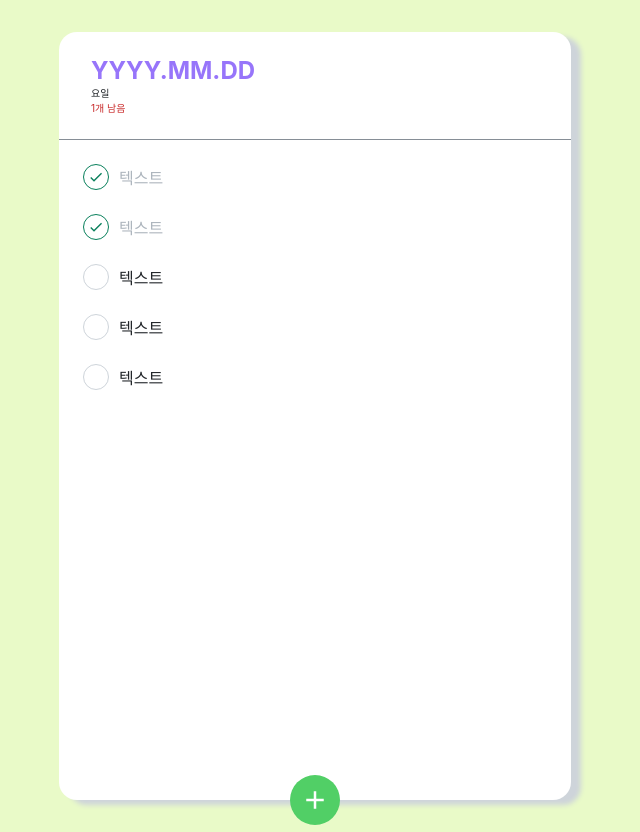
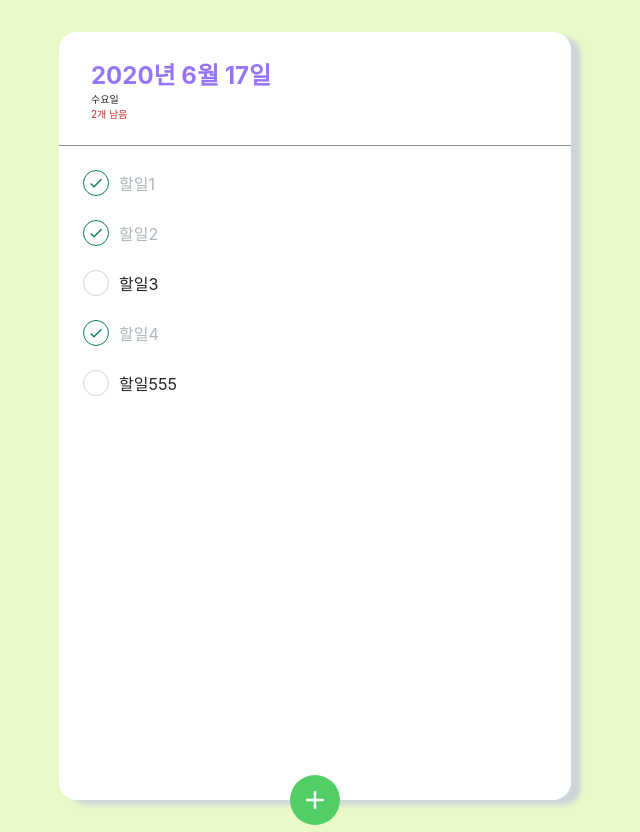
Before and after one commit to minhyup/react-todolist, a React (Create React App) app: page / in a window 1280 px wide. Shown: the whole page, without its empty margins (325-965 px from the left). Built offline with nearby package versions, Linux system fonts and the light colour scheme.

Commit message:
context api

```diff
--- a/src/App.js
+++ b/src/App.js
@@ -1,9 +1,10 @@
 import React from 'react';
-import styled, { createGlobalStyle } from 'styled-components';
+import { createGlobalStyle } from 'styled-components';
 import TodoTemplate from './layouts/TodoTemplate';
 import TodoHead from './components/TodoHead';
 import TodoList from './components/TodoList';
 import TodoCreate from './components/TodoCreate';
+import { TodoProvider } from './context/TodoContext';
 
 const GlobalStyle = createGlobalStyle`
   body{background: #e9fac8;}
@@ -26,14 +27,14 @@ const GlobalStyle = createGlobalStyle`
 
 function App() {
   return (
-    <div>
+    <TodoProvider>
       <GlobalStyle />
       <TodoTemplate>
         <TodoHead />
         <TodoList />
         <TodoCreate />
       </TodoTemplate>
-    </div>
+    </TodoProvider>
   );
 }
 
--- a/src/components/TodoCreate.js
+++ b/src/components/TodoCreate.js
@@ -78,9 +78,9 @@ const Input = styled.input`
 function TodoCreate() {
   const [open, setOpen] = useState(false);
   const onToggle = () => {
-    console.log('onToggle');
     setOpen(!open);
   };
+
   return (
     <TodoCreateBlock>
       {open && (
--- a/src/components/TodoHead.js
+++ b/src/components/TodoHead.js
@@ -1,5 +1,6 @@
 import React from 'react';
 import styled from 'styled-components';
+import { useTodoState } from '../context/TodoContext';
 
 const TodoHeadBlock = styled.div`
   border-bottom: 1px solid #868e96;
@@ -23,11 +24,22 @@ const TodoHeadBlock = styled.div`
 `;
 
 function TodoHead() {
+  const todos = useTodoState();
+
+  const today = new Date();
+  const dateString = today.toLocaleDateString('ko-KR', {
+    year: 'numeric',
+    month: 'long',
+    day: 'numeric'
+  });
+
+  const dayName = today.toLocaleDateString('ko-KR', { weekday: 'long' });
+
   return (
     <TodoHeadBlock>
-      <div className="today">YYYY.MM.DD</div>
-      <div className="day">요일</div>
-      <div className="tasks-left">1개 남음</div>
+      <div className="today">{dateString}</div>
+      <div className="day">{dayName}</div>
+      <div className="tasks-left">{todos.filter((item) => !item.done).length || '0'}개 남음</div>
     </TodoHeadBlock>
   );
 }
--- a/src/components/TodoItem.js
+++ b/src/components/TodoItem.js
@@ -56,11 +56,11 @@ const Text = styled.div`
     `}
 `;
 
-function TodoItem({ done }) {
+function TodoItem({ id, text, done }) {
   return (
     <TodoItemBlock>
       <CheckCicle done={done}>{done && <MdDone />}</CheckCicle>
-      <Text done={done}>텍스트</Text>
+      <Text done={done}>{text}</Text>
       <Remove>
         <MdDelete />
       </Remove>
--- a/src/components/TodoList.js
+++ b/src/components/TodoList.js
@@ -1,7 +1,7 @@
 import React from 'react';
 import styled from 'styled-components';
 import TodoItem from './TodoItem';
-
+import { useTodoState } from '../context/TodoContext';
 const TodoListBlock = styled.div`
   /* flex: 1; ?? flex의 item이 갖고 있는 속성으로써 너비 증가율을 나타냄*/
   flex: 1;
@@ -10,13 +10,12 @@ const TodoListBlock = styled.div`
 `;
 
 function TodoList() {
+  const todos = useTodoState();
   return (
     <TodoListBlock>
-      <TodoItem done={true} />
-      <TodoItem done={true} />
-      <TodoItem />
-      <TodoItem />
-      <TodoItem />
+      {todos.map((item) => {
+        return <TodoItem key={item.id} id={item.id} text={item.text} done={item.done} />;
+      })}
     </TodoListBlock>
   );
 }
--- /dev/null
+++ b/src/context/TodoContext.js
@@ -0,0 +1,50 @@
+import React, { useReducer, createContext, useContext, useRef } from 'react';
+import { todoReducer } from '../store/TodoAction';
+const intitialState = [
+  { id: 1, text: '할일1', done: true },
+  { id: 2, text: '할일2', done: true },
+  { id: 3, text: '할일3', done: false },
+  { id: 4, text: '할일4', done: true },
+  { id: 5, text: '할일555', done: false }
+];
+
+const TodoStateContext = createContext();
+const TodoDispatchContext = createContext();
+const TodoNextIdContext = createContext();
+
+export function TodoProvider({ children }) {
+  const [state, dispatch] = useReducer(todoReducer, intitialState);
+  const nextId = useRef(5);
+  return (
+    <TodoStateContext.Provider value={state}>
+      <TodoDispatchContext.Provider value={dispatch}>
+        <TodoNextIdContext.Provider value={nextId}>{children}</TodoNextIdContext.Provider>
+      </TodoDispatchContext.Provider>
+    </TodoStateContext.Provider>
+  );
+}
+
+export function useTodoState() {
+  const context = useContext(TodoStateContext);
+  console.log(context);
+  if (!context) {
+    throw new Error('Cannot find TodoProvider');
+  }
+  return context;
+}
+
+export function useTodoDispatch() {
+  const context = useContext(TodoDispatchContext);
+  if (!context) {
+    throw new Error('Cannot find TodoProvider');
+  }
+  return context;
+}
+
+export function useTodoNextId() {
+  const context = useContext(TodoNextIdContext);
+  if (!context) {
+    throw new Error('Cannot find TodoProvider');
+  }
+  return context;
+}
--- /dev/null
+++ b/src/store/TodoAction.js
@@ -0,0 +1,18 @@
+const actionCreate = (state, action) => {
+  return state.concat(action.todo);
+};
+
+const actionToggle = (state, action) => {
+  return state;
+};
+
+export const todoReducer = function (state, action) {
+  switch (action.type) {
+    case 'CREATE':
+      return actionCreate(state, action);
+    case 'TOGGLE':
+      return actionToggle(state, action);
+    default:
+      return state;
+  }
+};
```
Also changed, not shown: src/index.css (+2 -5 lines).
